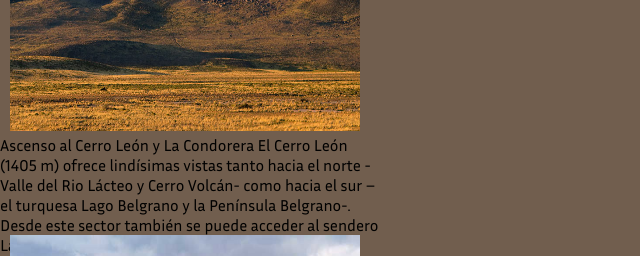
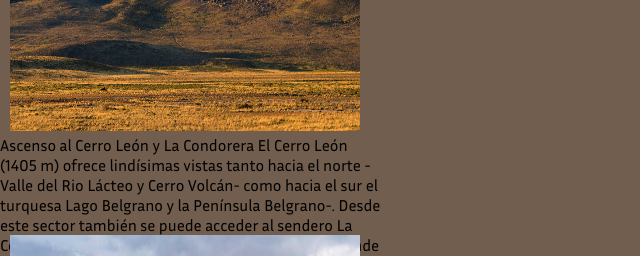
Before and after one commit to Martinhtml/TP2-DONNARI-ocampo-damsechik, a plain HTML site: page Index.html in a window 1280 px wide. Shown: the part 1520-1776 px from the top of the page, 0-640 px from the left. Drawn offline with Linux system fonts and the light colour scheme; files whose address does not match are found by name.

Commit message:
borre un guion

```diff
--- a/Index.html
+++ b/Index.html
@@ -56,7 +56,7 @@
             <img src="assets/img/IMG_5213.jpg" alt="" id="imagen2">
             <p id="texto2">
                 Ascenso al Cerro León y La Condorera
-                El Cerro León (1405 m) ofrece lindísimas vistas tanto hacia el norte -Valle del Rio Lácteo y Cerro Volcán- como hacia el sur –el turquesa Lago Belgrano y la Península Belgrano-. Desde este sector también se puede acceder al sendero La Condorera, que conduce a las laderas escarpadas donde se observan nidos de cóndor.
+                El Cerro León (1405 m) ofrece lindísimas vistas tanto hacia el norte -Valle del Rio Lácteo y Cerro Volcán- como hacia el sur el turquesa Lago Belgrano y la Península Belgrano-. Desde este sector también se puede acceder al sendero La Condorera, que conduce a las laderas escarpadas donde se observan nidos de cóndor.
                 Se puede acceder desde el Área de Acampe El Rincón o desde las inmediaciones de La Oriental.
             </p>
         </div>
```
